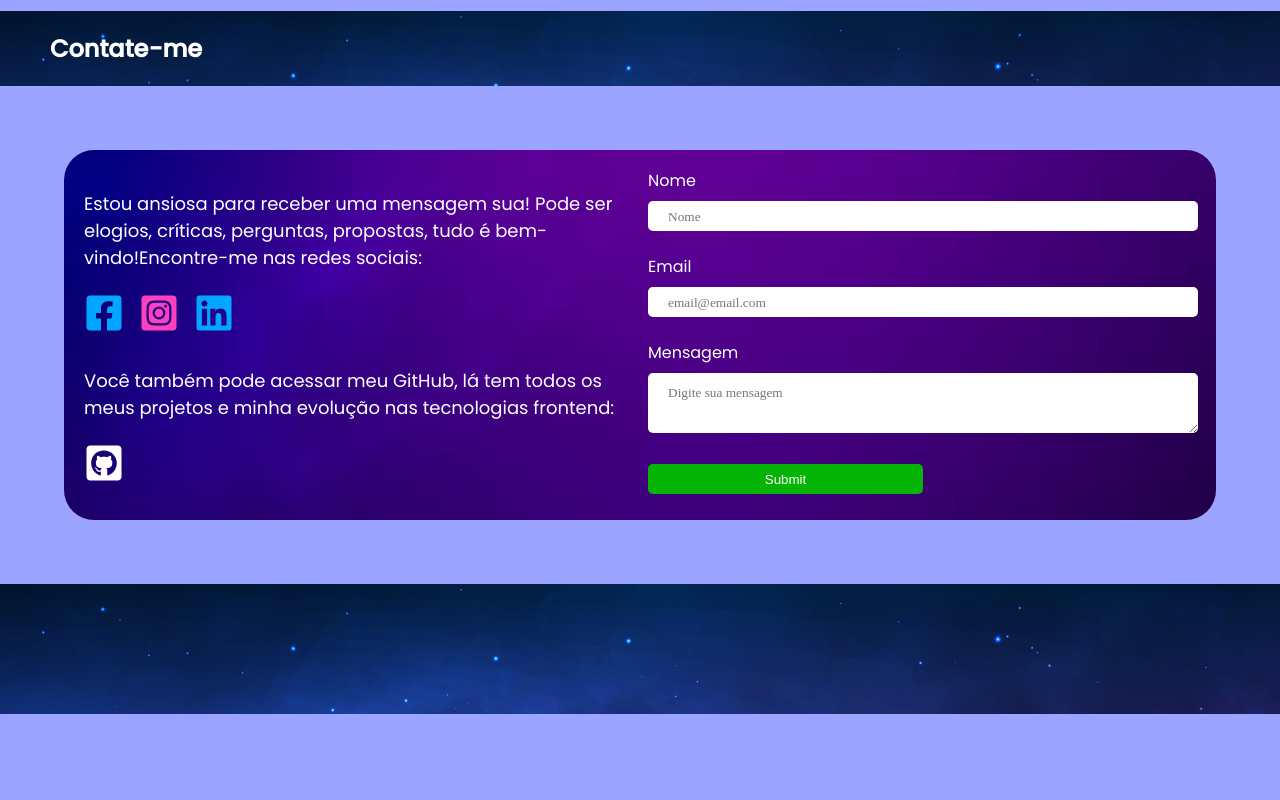
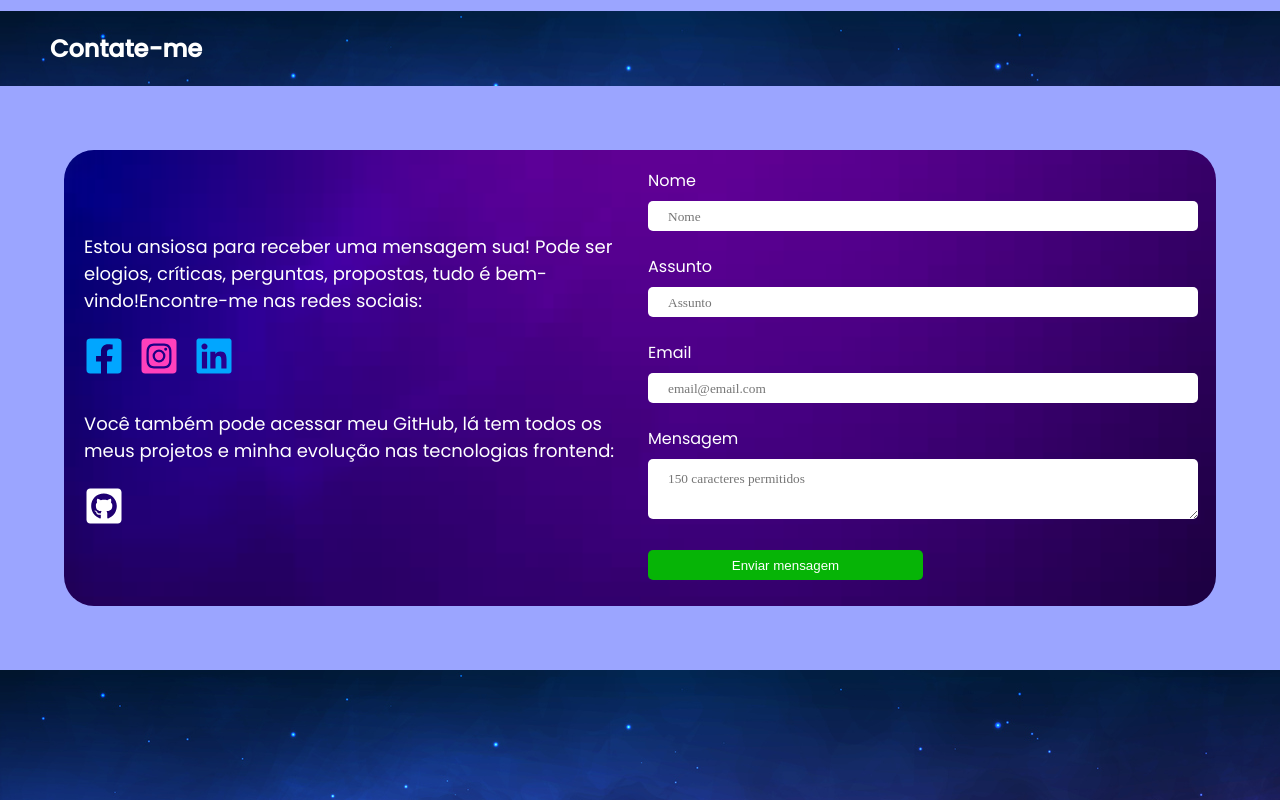
Before and after one commit to thaisBertoldi/portfolio, a React (Create React App) app: page / in a window 1280 px wide. Shown: the part 3218-4018 px from the top of the page. Before the commit the page ends 3932 px from the top, so only its background shows below. Built offline with nearby package versions, Linux system fonts and the light colour scheme.

Commit message:
feat: inclusao de api de email, validacao de envio de mensagem para email

```diff
--- a/package.json
+++ b/package.json
@@ -10,6 +10,7 @@
     "@types/node": "^16.11.33",
     "@types/react": "^18.0.8",
     "@types/react-dom": "^18.0.3",
+    "emailjs-com": "^3.2.0",
     "formik": "^2.2.9",
     "framer-motion": "^8.0.1",
     "moment": "^2.29.3",
--- a/src/models/AllDTOs.tsx
+++ b/src/models/AllDTOs.tsx
@@ -54,9 +54,3 @@ export interface ProjectDTO {
     html: boolean;
   };
 }
-
-export interface EmailDTO {
-  name: string;
-  email: string;
-  message: string;
-}
--- a/src/pages/contact/Contact.style.tsx
+++ b/src/pages/contact/Contact.style.tsx
@@ -1,5 +1,5 @@
-import styled from "styled-components";
-import imgBackground from "../../images/background.jpg"
+import styled, { keyframes } from "styled-components";
+import imgBackground from "../../images/background.jpg";
 
 export const CardContainer = styled.div`
   margin: 5%;
@@ -23,7 +23,9 @@ export const ContainerForm = styled.div`
   gap: 15px;
   padding: 8px;
 
-  input, textarea, button {
+  input,
+  textarea,
+  button {
     border-radius: 5px;
     padding: 12px 20px;
     margin: 8px 0;
@@ -31,7 +33,7 @@ export const ContainerForm = styled.div`
     height: 30px;
     border: none;
     ::placeholder {
-      font-family: 'Times New Roman', Times, serif;
+      font-family: "Times New Roman", Times, serif;
     }
   }
 
@@ -55,7 +57,6 @@ export const ContainerForm = styled.div`
     background-color: #06b406;
     color: white;
   }
-
 `;
 
 export const DivField = styled.div`
@@ -84,3 +85,30 @@ export const AlertErrorInput = styled.p`
   font-size: 10px;
   margin: 0;
 `;
+
+const rotate = keyframes`
+  from {
+    transform: rotate(0deg);
+  }
+  to {
+    transform: rotate(360deg);
+  }
+`;
+
+export const Loading = styled.div`
+  display: inline-block;
+  width: 40px;
+  height: 40px;
+
+  &:after {
+    content: " ";
+    display: block;
+    width: 14px;
+    height: 14px;
+    margin: 8px;
+    border-radius: 50%;
+    border: 6px solid #fff;
+    border-color: #fff transparent #fff transparent;
+    animation: ${rotate} 1.2s linear infinite;
+  }
+`;
--- a/src/pages/contact/Contact.tsx
+++ b/src/pages/contact/Contact.tsx
@@ -1,10 +1,14 @@
-import { Field, Form, Formik, useFormik } from "formik";
+import emailjs from "emailjs-com";
+import { FormikValues, useFormik } from "formik";
+import Notiflix from "notiflix";
+import { useState } from "react";
 import {
   FaFacebookSquare,
   FaGithubSquare,
   FaInstagramSquare,
   FaLinkedin,
 } from "react-icons/fa";
+import * as Yup from "yup";
 import { Paragraph } from "../../globalStyles.style";
 import { DivTitles, TitleSection } from "../about/About.style";
 import {
@@ -15,32 +19,58 @@ import {
   DivField,
   DivLinks,
   Links,
+  Loading,
 } from "./Contact.style";
-import Notiflix from "notiflix";
-import { EmailDTO } from "../../models/AllDTOs";
-import * as Yup from "yup";
 
 function Contact() {
-  const sendEmail = (values: EmailDTO) => {
-    Notiflix.Notify.success("Email enviado. Obrigada!");
-    console.log(values);
-  };
+  const [isLoading, setIsLoading] = useState(false);
 
   const formik = useFormik({
     initialValues: {
       name: "",
+      subject: "",
       email: "",
       message: "",
     },
     validationSchema: Yup.object({
-      message: Yup.string()
-      .required("Preencha esse campo para enviar sua mensagem"),
+      name: Yup.string().required(
+        "Preencha esse campo para enviar sua mensagem"
+      ),
+      subject: Yup.string().required(
+        "Preencha esse campo para enviar sua mensagem"
+      ),
+      message: Yup.string().required(
+        "Preencha esse campo para enviar sua mensagem"
+      ),
       email: Yup.string()
-      .matches(/\w+@\w+\.\w{1,3}\.?\w{2}?$/i, "Esse campo precisa ser preenchido com um email válido")
-      .required("Preencha esse campo para enviar sua mensagem")
+        .matches(
+          /\w+@\w+\.\w{1,3}\.?\w{2}?$/i,
+          "Esse campo precisa ser preenchido com um email válido"
+        )
+        .required("Preencha esse campo para enviar sua mensagem"),
     }),
-    onSubmit: (values: EmailDTO) => {
-      sendEmail(values);
+    onSubmit: (values: FormikValues) => {
+      setIsLoading(true);
+      emailjs
+        .send(
+          "service_9tt517a",
+          "template_75iibwo",
+          values,
+          "LhUkBMSFm-NwLdYqQ"
+        )
+        .then(
+          (result) => {
+            setIsLoading(false);
+            Notiflix.Notify.success("Email enviado. Obrigada!");
+            formik.resetForm();
+          },
+          (error) => {
+            setIsLoading(false);
+            Notiflix.Notify.failure(
+              "Não foi possivel enviar a mensagem. Por favor, tente novamente"
+            );
+          }
+        );
     },
   });
 
@@ -88,17 +118,39 @@ function Contact() {
             <DivField>
               <label htmlFor="name">Nome</label>
               <input
+                maxLength={50}
                 id="name"
                 name="name"
                 placeholder="Nome"
                 value={formik.values.name}
                 onChange={formik.handleChange}
               />
+              {formik.errors.name && formik.touched.name ? (
+                <AlertErrorInput>{formik.errors.name}</AlertErrorInput>
+              ) : null}
+            </DivField>
+
+            <DivField>
+              <label htmlFor="subject">Assunto</label>
+              <input
+                maxLength={50}
+                id="subject"
+                name="subject"
+                type="text"
+                autoComplete="off"
+                placeholder="Assunto"
+                onChange={formik.handleChange}
+                value={formik.values.subject}
+              />
+              {formik.errors.subject && formik.touched.subject ? (
+                <AlertErrorInput>{formik.errors.subject}</AlertErrorInput>
+              ) : null}
             </DivField>
 
             <DivField>
               <label htmlFor="email">Email</label>
               <input
+                maxLength={50}
                 id="email"
                 name="email"
                 placeholder="email@email.com"
@@ -107,25 +159,30 @@ function Contact() {
                 onChange={formik.handleChange}
               />
               {formik.errors.email && formik.touched.email ? (
-                  <AlertErrorInput>{formik.errors.email}</AlertErrorInput>
-                ) : null}
+                <AlertErrorInput>{formik.errors.email}</AlertErrorInput>
+              ) : null}
             </DivField>
 
             <DivField>
               <label htmlFor="message">Mensagem</label>
               <textarea
+                maxLength={150}
                 id="message"
                 name="message"
-                placeholder="Digite sua mensagem"
+                placeholder="150 caracteres permitidos"
                 value={formik.values.message}
                 onChange={formik.handleChange}
               />
               {formik.errors.message && formik.touched.message ? (
-                  <AlertErrorInput>{formik.errors.message}</AlertErrorInput>
-                ) : null}
+                <AlertErrorInput>{formik.errors.message}</AlertErrorInput>
+              ) : null}
             </DivField>
-
-            <button type="submit">Submit</button>
+            {!isLoading && <button type="submit">Enviar mensagem</button>}
+            {isLoading && (
+              <button type="submit" disabled>
+                <Loading />
+              </button>
+            )}
           </ContainerForm>
         </form>
       </CardContainer>
```
Also changed, not shown: 1 other file (tests, documents, lock files or other folders).
